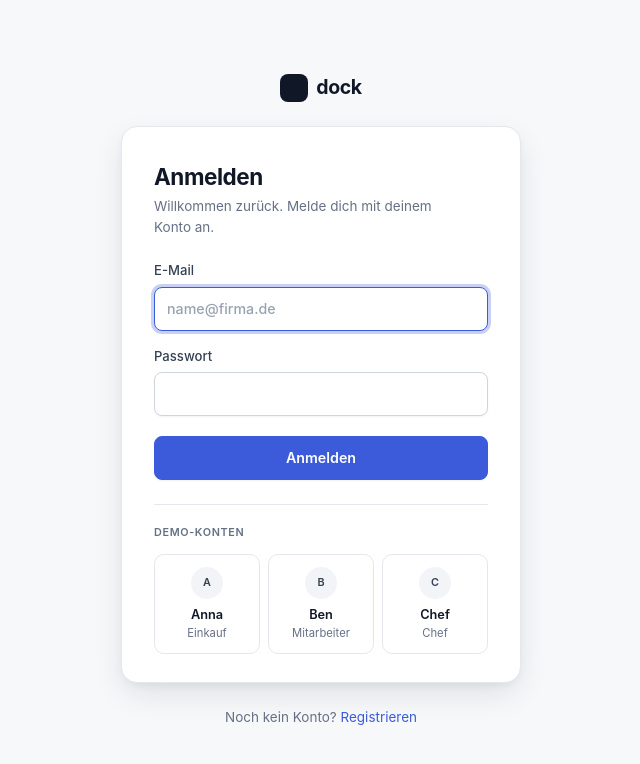
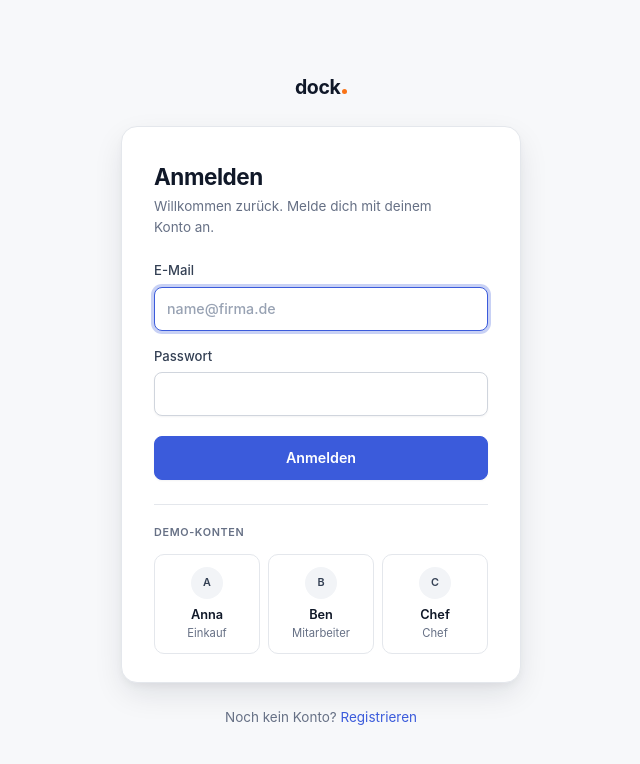
Before and after one commit to TobiasHHN/dock, a React (Vite) app in the folder frontend/: page /login in a window 1280 px wide. Shown: the top 764 px of the page, without its empty margins (319-959 px from the left). Built offline with nearby package versions, Linux system fonts and the light colour scheme.

Commit message:
Add brand logo

```diff
--- a/frontend/src/styles.css
+++ b/frontend/src/styles.css
@@ -279,10 +279,10 @@ input[type="checkbox"] { width: 16px; height: 16px; padding: 0; margin: 0; accen
   border-bottom: 1px solid var(--border);
 }
 .brand {
-  display: inline-flex; align-items: center; gap: 8px; flex: none;
+  display: inline-flex; align-items: baseline; flex: none;
   font-weight: 700; font-size: 1.1rem; letter-spacing: -0.02em; color: var(--text);
 }
-.brand::before { content: ""; width: 22px; height: 22px; border-radius: 7px; background: var(--text); }
+.brand::after { content: ""; width: 0.28em; height: 0.28em; margin-left: 0.06em; border-radius: 50%; background: #f97316; }
 a.brand:hover { color: var(--text); }
 a.brand { padding: 4px 8px; margin-left: -8px; border-radius: var(--radius-sm); transition: background 0.15s; }
 a.brand:hover { background: var(--surface-2); }
@@ -373,7 +373,6 @@ main.page:focus { outline: none; } /* nur Sprungziel des Skip-Links, nicht inter
   animation: fade-in 280ms var(--ease);
 }
 .auth-brand { font-size: 1.3rem; }
-.auth-brand::before { width: 28px; height: 28px; border-radius: 8px; }
 .auth-card {
   width: 100%; max-width: 400px;
   display: flex; flex-direction: column; gap: 24px;
```
Also changed, not shown: 1 other file (tests, documents, lock files or other folders).
